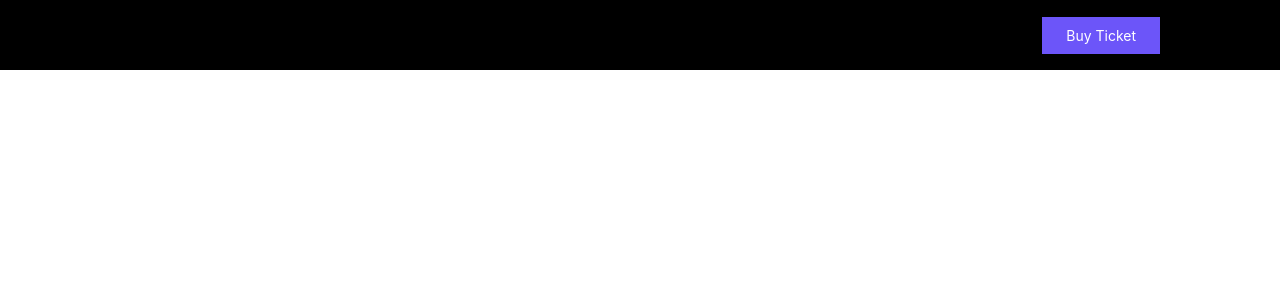
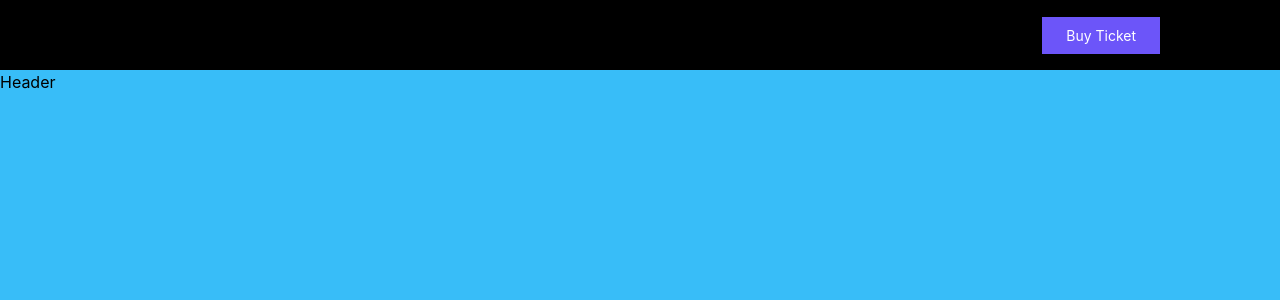
Before and after one commit to salimovone/project-4, a React (Create React App) app: page / in a window 1280 px wide. Shown: the top 300 px of the page. Built offline with nearby package versions, Linux system fonts and the light colour scheme.

Commit message:
header test uchun

```diff
--- a/src/App.jsx
+++ b/src/App.jsx
@@ -1,8 +1,9 @@
 import AOS from "aos";
 import "aos/dist/aos.css";
 import { useEffect } from "react";
-import { Routes } from "react-router-dom";
+import { Route, Routes } from "react-router-dom";
 import Navbar from "./components/Navbar";
+import Header from "./components/Header";
 
 
 function App() {
@@ -15,7 +16,9 @@ function App() {
   return (
     <div className="App">
       <Navbar />
-      <Routes></Routes>
+      <Routes>
+        <Route path="/" element={<Header />} />
+      </Routes>
     </div>
   );
 }
--- /dev/null
+++ b/src/components/Header/index.jsx
@@ -0,0 +1,9 @@
+import React from 'react'
+
+const Header = () => {
+  return (
+    <div className='w-full h-[400vh] bg-sky-400'>Header</div>
+  )
+}
+
+export default Header
```
